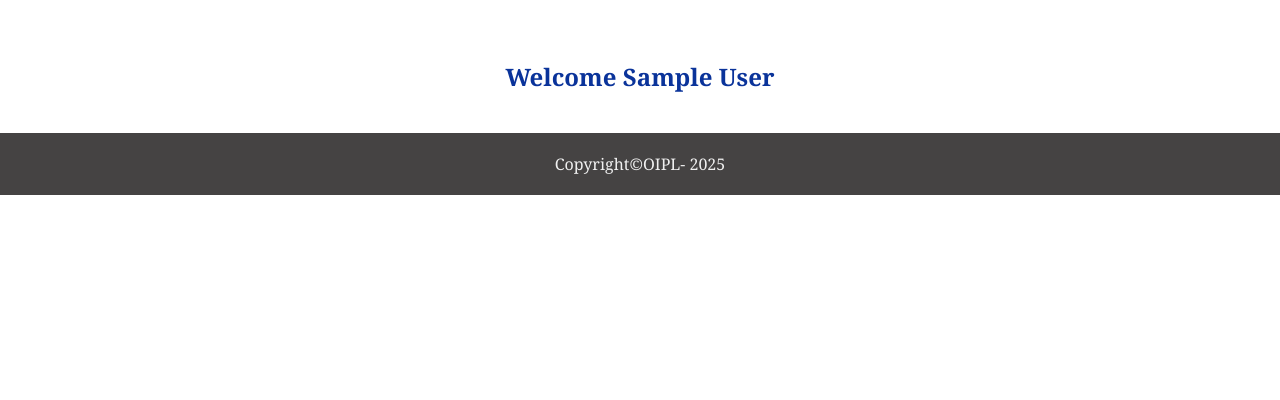
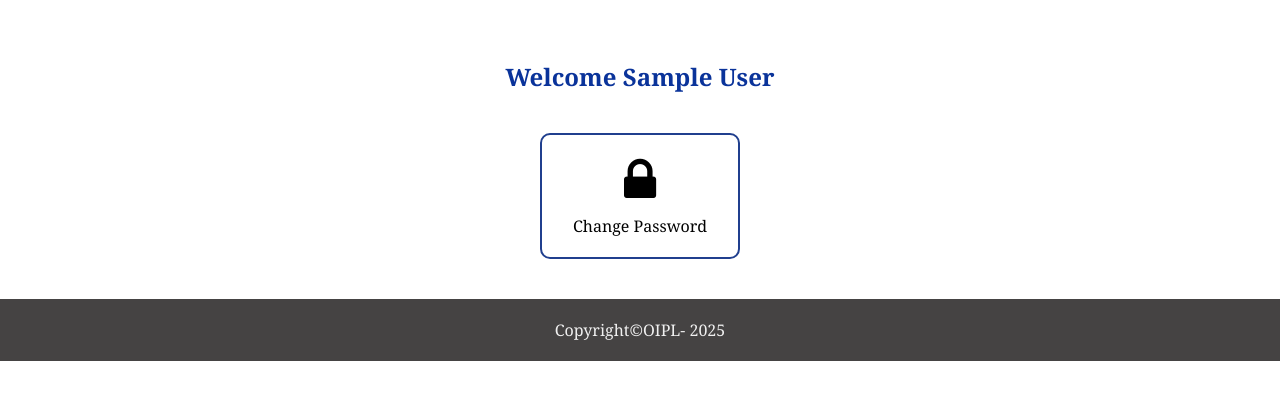
Before and after one commit to dev-shubhamsharma/oiplgonda, a PHP site: page /student_dashboard.php in a window 1280 px wide. Shown: the part 65-465 px from the top of the page. Run offline with PHP 8.4, Linux system fonts and the light colour scheme; the visitor is signed in with stand-in values (Sample User, id 1).

Commit message:
admin dashboard added and button created

```diff
--- a/student_dashboard.php
+++ b/student_dashboard.php
@@ -37,6 +37,9 @@ if ($_SESSION['user_email_id'] == $admin_email) {
     <meta name="viewport" content="width=device-width, initial-scale=1.0">
     <title>Student Dashboard | OIPL</title>
 
+    <!-- Font Awesome CDN -->
+    <link rel="stylesheet" href="https://cdnjs.cloudflare.com/ajax/libs/font-awesome/4.7.0/css/font-awesome.min.css">
+
     <style>
         * {
             margin: 0;
@@ -75,6 +78,36 @@ if ($_SESSION['user_email_id'] == $admin_email) {
             font-size: 16px;
             color: white;
         }
+
+        .buttons-container {
+            display: flex;
+            flex-direction: row;
+            justify-content: center;
+            gap: 20px;
+            margin-top: 40px;
+        }
+
+        .button-link {
+            display: flex;
+            flex-direction: column;
+            align-items: center;
+            padding: 20px;
+            border: 2px solid #203f8eff;
+            border-radius: 10px;
+            width: 200px;
+            transition: background-color 0.3s, color 0.3s;
+        }
+
+        .button-link:hover {
+            background-color: #203f8eff;
+            color: white;
+        }
+
+        .button-link i {
+            font-size: 50px;
+            margin-bottom: 10px;
+        }
+
 
         footer {
             text-align: center;
@@ -124,6 +157,13 @@ if ($_SESSION['user_email_id'] == $admin_email) {
             ?>
         </h2>
 
+        <section class="buttons-container">
+            <a href="change_password.php" class="button-link">
+                <i class="fa fa-lock"></i>
+                <span>Change Password</span>
+            </a>
+        </section>
+
     </main>
 
     <footer>
```
Also changed, not shown: admin_dashboard.php (+47 -0 lines), registered_students.php (+36 -4 lines).
